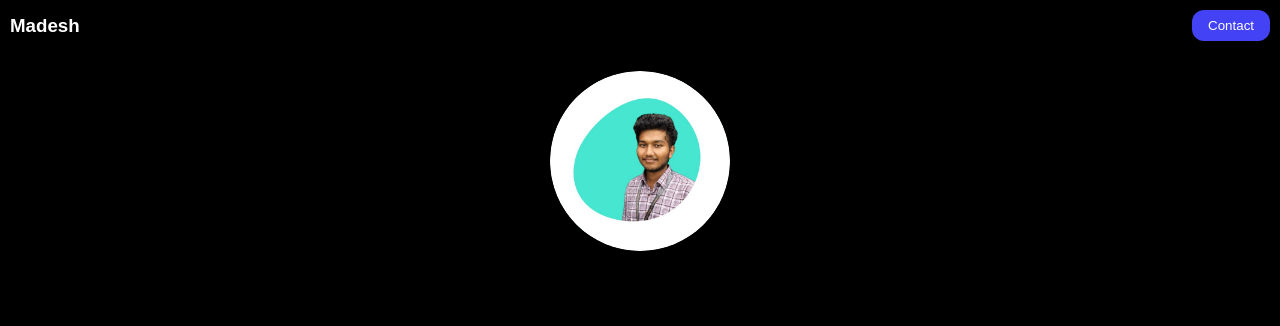
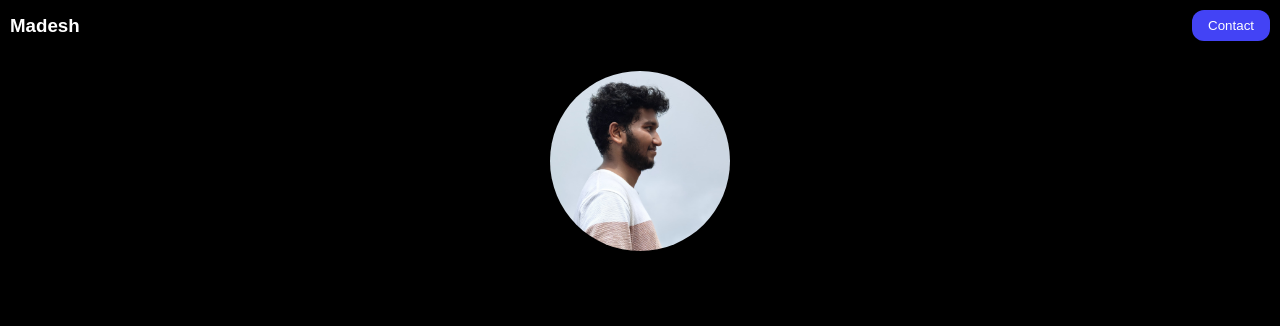
Before and after one commit to Madeshmadmax7/Portfolio, a plain HTML site: page index.html in a window 1280 px wide. Shown: the top 326 px of the page. Drawn offline with Linux system fonts and the light colour scheme.

Commit message:
Update index.html

```diff
--- a/index.html
+++ b/index.html
@@ -120,7 +120,7 @@
         </nav>
     </header>
     <div class="img">
-        <img src="img2.jpg" alt="">
+        <img src="img3.jpg" alt="">
     </div>
     <div class="b1">
         <h2>Hey I'm Madesh</h2>
```
